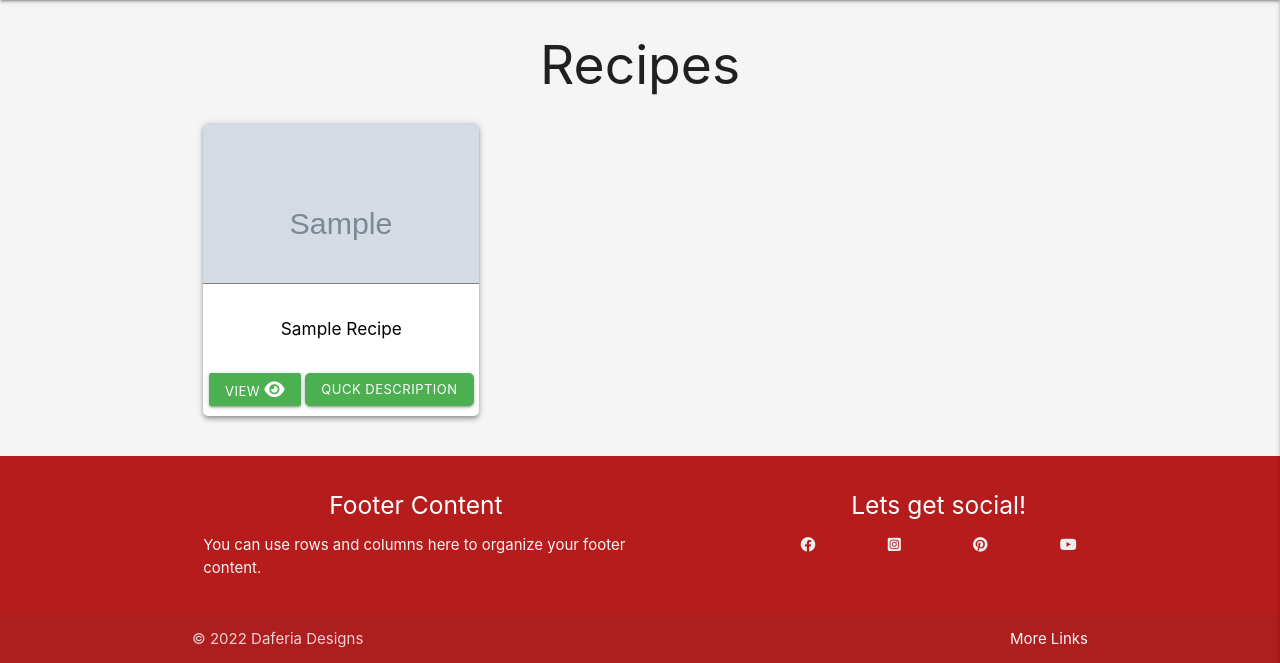
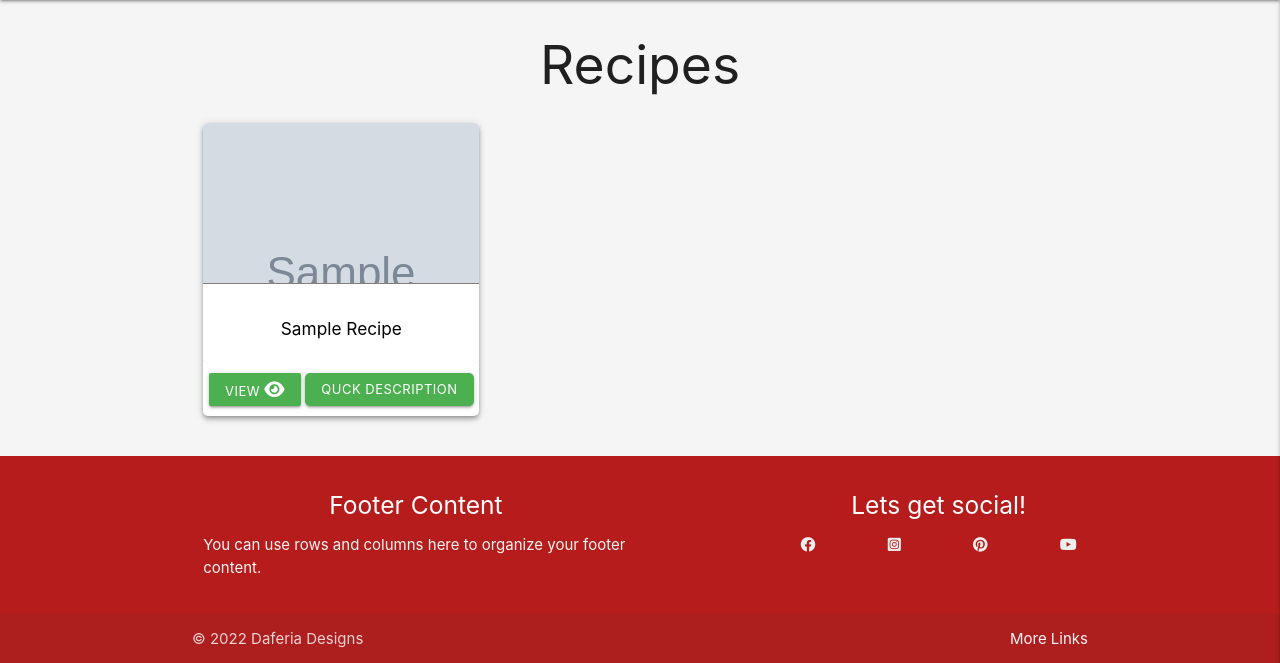
Before and after one commit to Daferia/kombuisTotTafel, a Flask app: page /recipes in a window 1280 px wide. Shown: the part 64-727 px from the top of the page. Run offline with Flask 2, Linux system fonts and the light colour scheme; grey boxes marked "Sample" are stand-in pictures; a database or web service that is not in the repository returns one stand-in record (values such as "Sample title"); some libraries are stand-ins or nearby versions.

Commit message:
increase size of recipe image on 900px+ screens

```diff
--- a/static/css/style.css
+++ b/static/css/style.css
@@ -21,7 +21,7 @@
 
  .recipe-details {
    line-height: 0.1;
-   border-top: 1px solid rgba(0, 0, 0,0.7);
+   border-top: 1px solid rgb(0, 0, 0);
  }
 
  .recipe-img {
@@ -212,6 +212,13 @@
       top: 20% !important;
     }
 
+    .recipe-img {
+
+      height: 300px;
+      width: 300px;
+
+   }
+
  }
 
 
```
